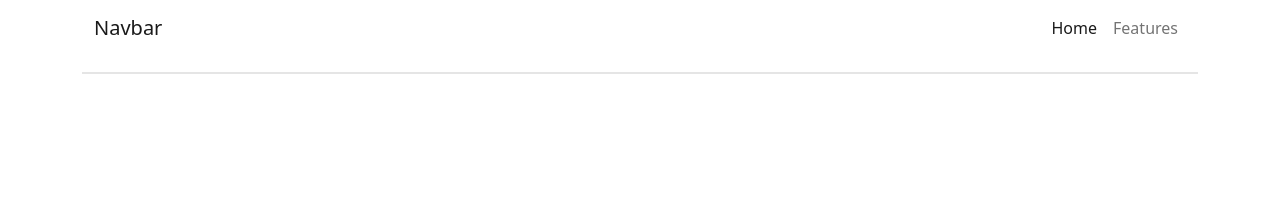
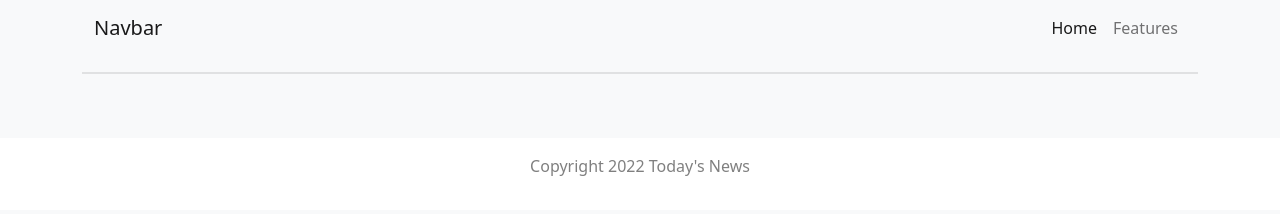
Before and after one commit to Diptisaha94/news-portal, a plain HTML site: page index.html in a window 1280 px wide. Drawn offline with nearby package versions, Linux system fonts and the light colour scheme; no server answers.

Commit message:
footer part add

```diff
--- a/index.html
+++ b/index.html
@@ -9,7 +9,7 @@
     <link href="https://cdn.jsdelivr.net/npm/bootstrap@5.2.0/dist/css/bootstrap.min.css" rel="stylesheet" integrity="sha384-gH2yIJqKdNHPEq0n4Mqa/HGKIhSkIHeL5AyhkYV8i59U5AR6csBvApHHNl/vI1Bx" crossorigin="anonymous">
     <link rel="stylesheet" href="style.css">
   </head>
-  <body>
+  <body class="bg-light">
     <header>
         <section>
             <div class="container">
@@ -61,6 +61,13 @@
         </div>
       </section>
     </main>
+    <footer class="bg-white py-3">
+      <section class="">
+        <div class="text-center">
+          <p class="text-black-50">Copyright 2022 Today's News</p>
+        </div>
+      </section>
+    </footer>
 
 
 
--- a/index.js
+++ b/index.js
@@ -16,7 +16,7 @@ const displayItem = async(category)=>{
     const itemField = document.getElementById('display-item');
     itemField.textContent = "";
     itemInfo.forEach(item =>{
-        //console.log(item);
+        console.log(item);
         const {title,thumbnail_url,details,author} = item;
         const div = document.createElement("div");
         div.innerHTML = `
@@ -56,23 +56,26 @@ const displayItem = async(category)=>{
 
     })
 }
-//displayItem('02');
+//displayItem('05');
 
 const displayCatagory= async()=>{
 const categoryData = await newsData();
-//console.log(categoryData);
+console.log(categoryData);
 const itemContainer = document.getElementById('item-category');
 itemContainer.textContent = "";
 categoryData.forEach(item => {
     //console.log(item);
     const div = document.createElement('div');
     div.innerHTML = `
-    <a href="" class="fs-6 text-decoration-none">${item.category_name}</a>
+    <a  href="" class="fs-6 text-decoration-none">${item.category_name}</a>
     `;
-    displayItem(item.category_id);
     itemContainer.appendChild(div);
-    //displayItem(item.category_id);
+    itemContainer.addEventListener('click',function(){
+        console.log(this.parentNode);
+        displayItem(item.category_id);
+    })
     //displayItem('03');
+    //console.log(displayItem(item.category_id));
 });
 }
 displayCatagory();
@@ -84,7 +87,7 @@ const detailData= async(id)=>{
     }
     const displayDataildata=(items)=>{
         //const {title} = dataDetail;
-        console.log(items);
+        //console.log(items);
         const modal = document.getElementById('modal');
         modal.textContent="";
        //items.forEach(item =>{
--- a/style.css
+++ b/style.css
@@ -6,3 +6,6 @@
     height: 50px;
     border-radius: 50%;
 }
+.bg-color{
+    background-color: #f0ecec;
+}
```
